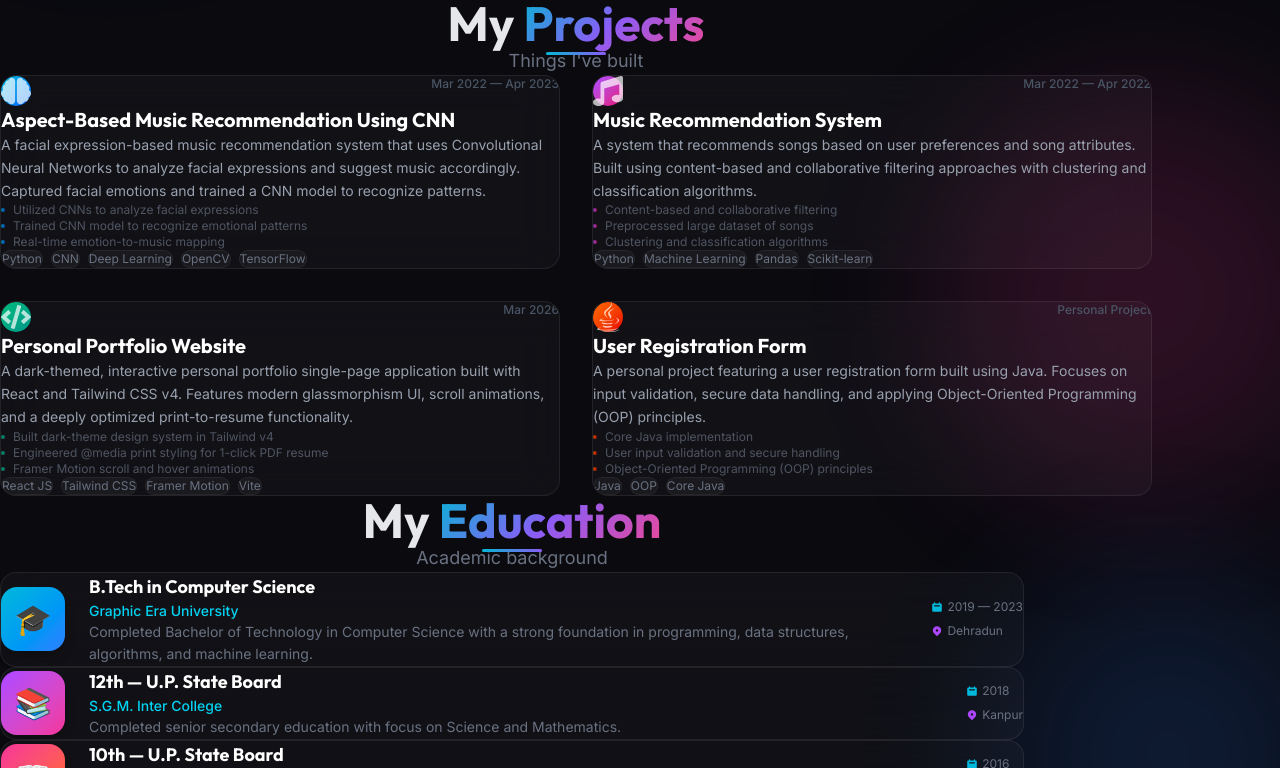
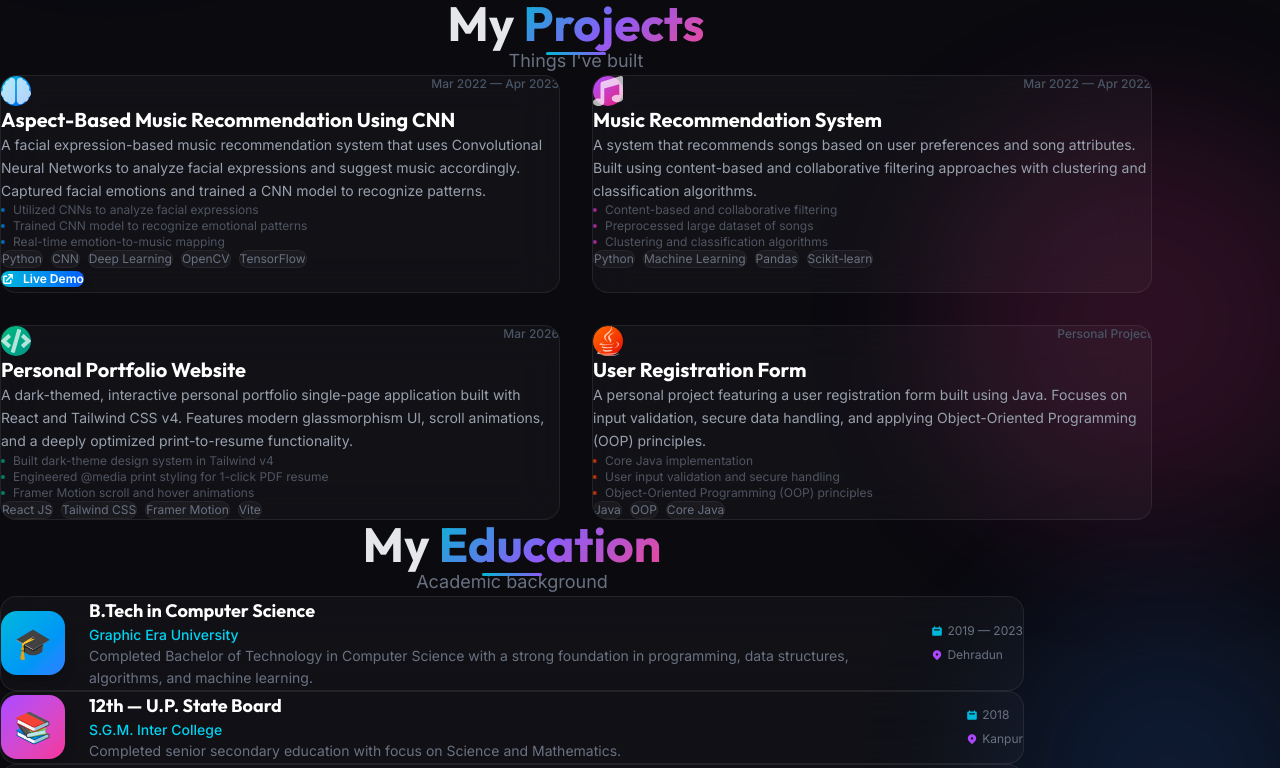
Before and after one commit to Rajvardhan-1/my-portfolio, a React (Vite) app: page / in a window 1280 px wide. Shown: the part 1775-2543 px from the top of the page. Built offline with nearby package versions, Linux system fonts and the light colour scheme.

Commit message:
Add live demo link for music recommendation project

```diff
--- a/src/components/Projects.jsx
+++ b/src/components/Projects.jsx
@@ -12,6 +12,7 @@ const projects = [
     icon: <FaBrain className="text-3xl" />,
     gradient: 'from-cyan-500 to-blue-600',
     period: 'Mar 2022 — Apr 2023',
+    link: 'https://aspect-based-music-recommendation-system.onrender.com',
     highlights: [
       'Utilized CNNs to analyze facial expressions',
       'Trained CNN model to recognize emotional patterns',
@@ -145,6 +146,21 @@ function Projects() {
                     </span>
                   ))}
                 </div>
+
+                {/* Live Link */}
+                {project.link && (
+                  <div className="mt-5 relative z-10">
+                    <a
+                      href={project.link}
+                      target="_blank"
+                      rel="noopener noreferrer"
+                      className={`inline-flex items-center gap-2 px-4 py-2 text-xs font-semibold rounded-full bg-gradient-to-r ${project.gradient} text-white shadow-lg hover:scale-105 transition-transform duration-200`}
+                    >
+                      <HiExternalLink className="text-sm" />
+                      Live Demo
+                    </a>
+                  </div>
+                )}
               </div>
             </motion.div>
           ))}
```
